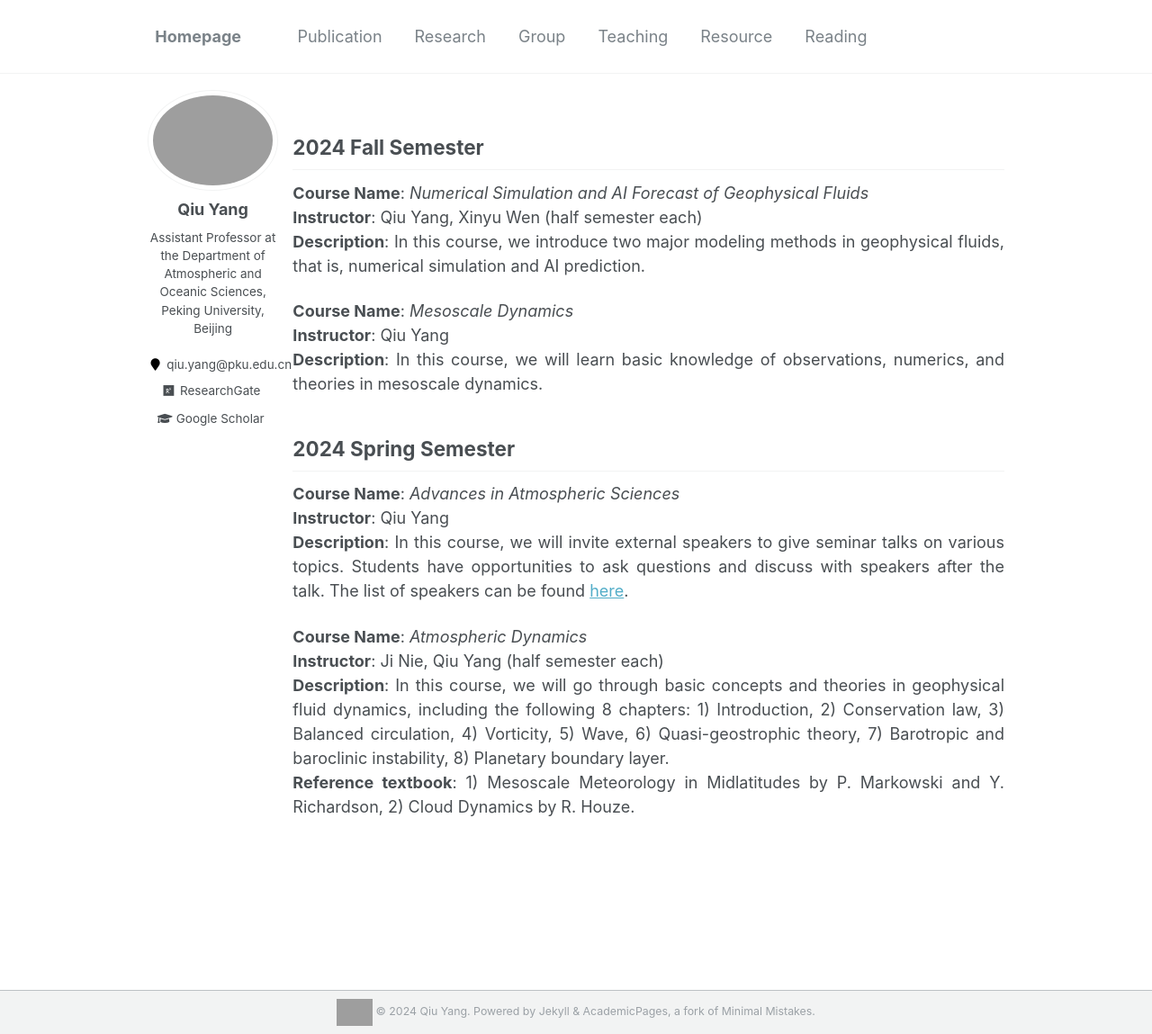
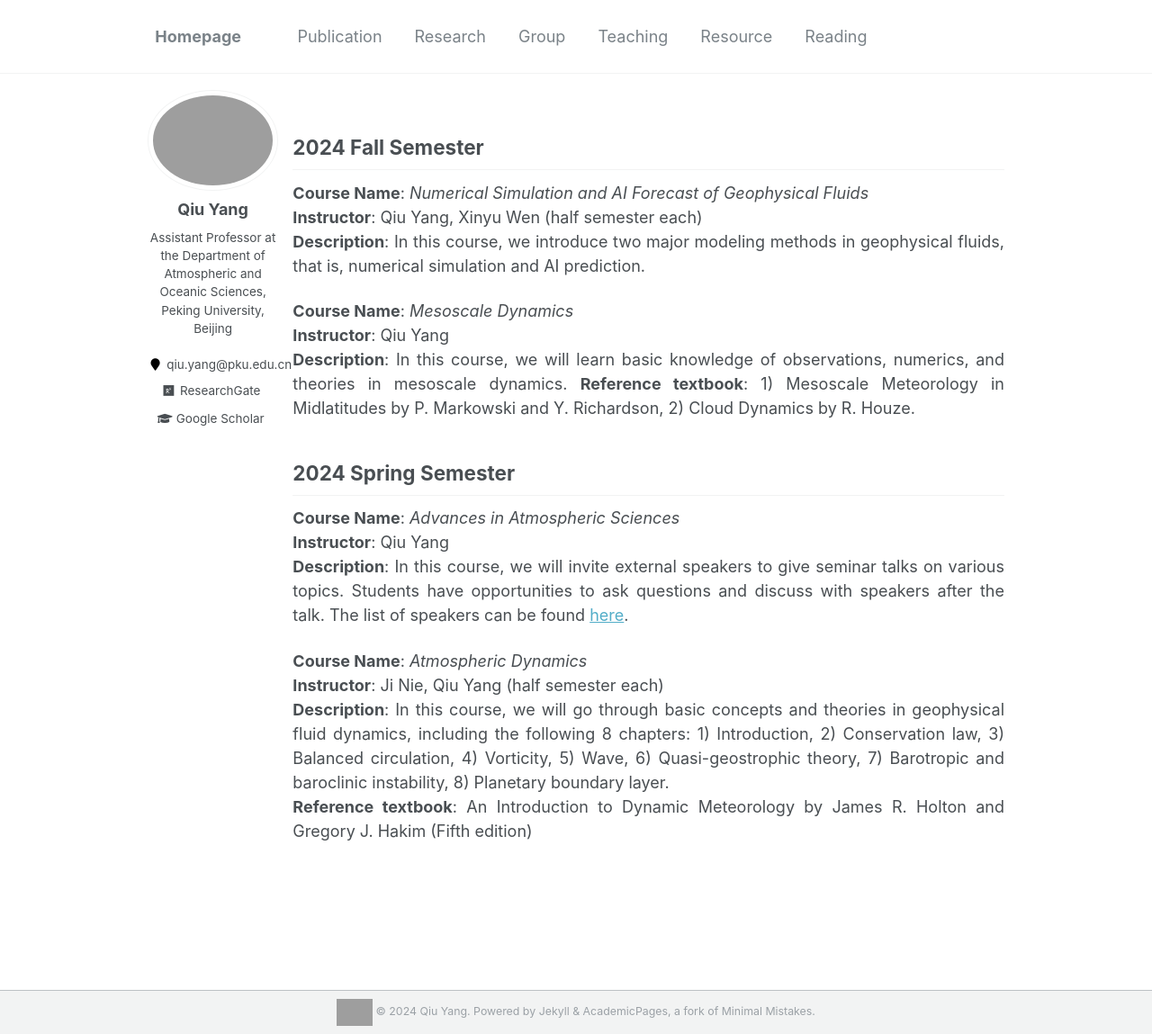
Before and after one commit to qiuyang50/qiuyang50.github.io, a Jekyll site: the page built from _pages/teaching.md, in a window 1280 px wide and 1149 px high. Shown: the whole window at 90% size. Built offline with Jekyll 4.4.1, drawn with Linux system fonts in a browser that asks for light colours; grey boxes are pictures that could not be loaded.

Commit message:
Update teaching.md

```diff
--- a/_pages/teaching.md
+++ b/_pages/teaching.md
@@ -14,6 +14,7 @@ author_profile: true
 **Course Name**: *Mesoscale Dynamics*
 **Instructor**: Qiu Yang\
 **Description**: In this course, we will learn basic knowledge of observations, numerics, and theories in mesoscale dynamics.
+**Reference textbook**: 1) Mesoscale Meteorology in Midlatitudes by P. Markowski and Y. Richardson, 2) Cloud Dynamics by R. Houze.
 
 2024 Spring Semester
 ---
@@ -24,4 +25,4 @@ author_profile: true
 **Course Name**: *Atmospheric Dynamics*
 **Instructor**: Ji Nie, Qiu Yang (half semester each)
 **Description**: In this course, we will go through basic concepts and theories in geophysical fluid dynamics, including the following 8 chapters: 1) Introduction, 2) Conservation law, 3) Balanced circulation, 4) Vorticity, 5) Wave, 6) Quasi-geostrophic theory, 7) Barotropic and baroclinic instability, 8) Planetary boundary layer.
-**Reference textbook**: 1) Mesoscale Meteorology in Midlatitudes by P. Markowski and Y. Richardson, 2) Cloud Dynamics by R. Houze.
+**Reference textbook**: An Introduction to Dynamic Meteorology by James R. Holton and Gregory J. Hakim (Fifth edition)
```
